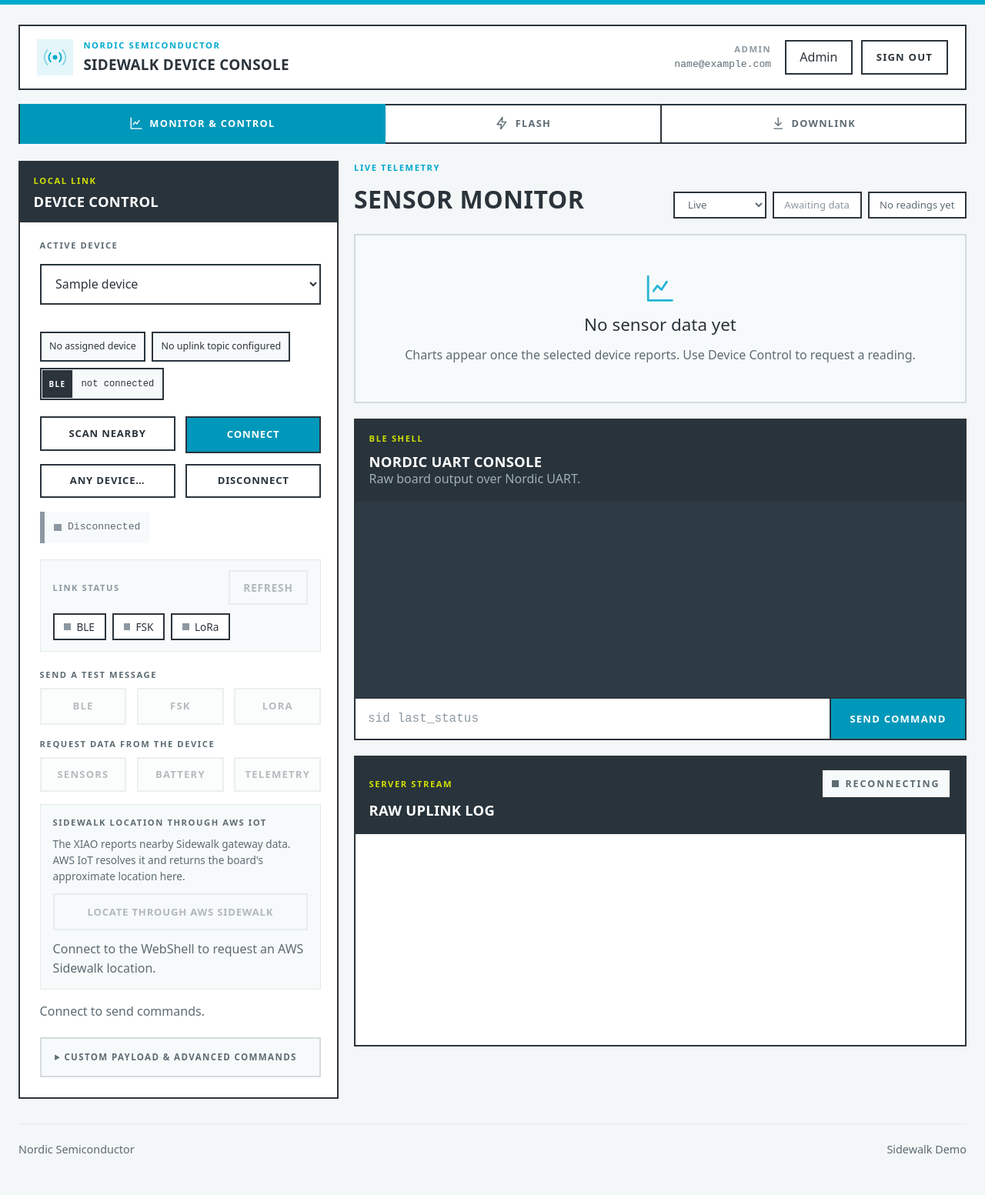
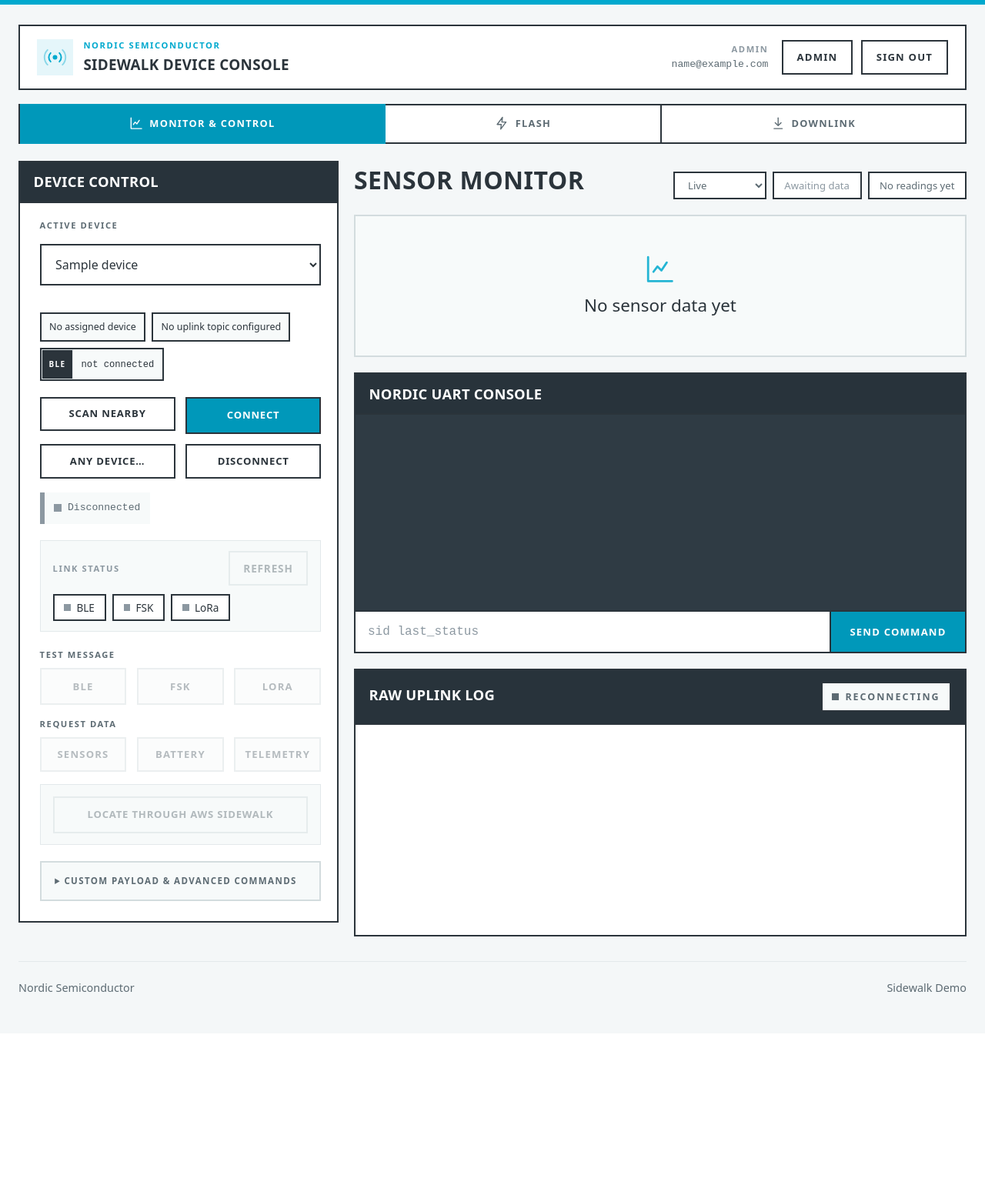
Before and after one commit to hlord2000/Sidewalk_Demo_Web_BLE, a Flask app: template templates/dashboard.html in a window 1280 px wide. Shown: the whole page at 77% size. After the commit the page ends 1289 px from the top, so only its background shows below. Run offline with Flask 3, Linux system fonts and the light colour scheme; the template is opened without the code that fills it: most values are stand-ins (such as "Sample title", 1, 10 or a date in 2020); some libraries are stand-ins or nearby versions; some web fonts are replaced.

Commit message:
Cut the explanatory copy from every page
The UI narrated itself: an eyebrow above every heading that the heading
already said, sentences describing what a visible panel is, and idle
status lines telling you to do the thing the disabled button beside them
would do.

Gone: the panel eyebrows (Local link, Live telemetry, Server stream, BLE
shell, Probe over USB, Cloud to device, Accounts, Inventory, Traffic, New
account, Provisioning), the descriptions under them, the Sidewalk-location
paragraph, the login marketing cards and session note, and the two idle
status strings. "Request data from the device" and "Send a test message"
shorten to "Request data" and "Test message".

Kept: the brand line in the app bar, every form and button-group label,
and every status line the JS writes into — those now start empty and
collapse to nothing until there is something to report.

Co-Authored-By: Claude Opus 5 (1M context) <noreply@anthropic.com>

```diff
--- a/static/app.js
+++ b/static/app.js
@@ -68,7 +68,7 @@ const deviceBySmsn = new Map();
 const deviceByFingerprint = new Map();
 const firmwareImages = config.firmwareImages || [];
 const firmwareImageMap = new Map(firmwareImages.map((image) => [image.id, image]));
-const DEFAULT_BLE_WORKFLOW_STATUS = "Connect to send commands.";
+const DEFAULT_BLE_WORKFLOW_STATUS = "";
 const BLE_DEVICE_MATCH_LABEL = "Nordic UART or Sidewalk BLE service";
 const DEFAULT_NUS_SERVICE_UUID = "6e400001-b5a3-f393-e0a9-e50e24dcca9e";
 const DEFAULT_NUS_RX_UUID = "6e400002-b5a3-f393-e0a9-e50e24dcca9e";
@@ -1944,7 +1944,7 @@ function resetBleShellState() {
   };
   setBleShellControlsDisabled(true);
   setBleWorkflowStatus(DEFAULT_BLE_WORKFLOW_STATUS);
-  setLocationStatus("Connect to the WebShell to request an AWS Sidewalk location.");
+  setLocationStatus("");
   updateConnectedDeviceUi();
   setConnState(false);
   renderLinkStatus();
@@ -2706,7 +2706,7 @@ async function connectBleShell(
           ? `Unverified board — shell commands go to ${bleDevice.name || "this board"}, the dashboard still shows ${dashboardDevice.name}.`
           : "Unverified board — it did not report a Sidewalk identity assigned to this account.",
       );
-      setLocationStatus("Verify the board's Sidewalk identity before requesting a location.");
+      setLocationStatus("Board unverified.");
       appendTerminal(
         `[warning] ${bleDevice.name || "This board"} did not report a Sidewalk identity assigned to this account; the session is unverified.\n`,
       );
@@ -2727,7 +2727,7 @@ async function connectBleShell(
     setBleWorkflowStatus(
       `Verified ${bleDevice.name || "WebShell"} as ${identifiedDevice.name}.`,
     );
-    setLocationStatus("Ready to request an AWS Sidewalk location.");
+    setLocationStatus("Ready.");
     appendTerminal(
       `[verified AWS device ${identifiedDevice.name} · ${identifiedDevice.wirelessDeviceId}]\n`,
     );
--- a/static/styles.css
+++ b/static/styles.css
@@ -3209,3 +3209,27 @@ dialog,
     min-width: 0;
   }
 }
+
+/* An empty status line should take no room: these fill in only when the JS has
+   something real to say. */
+.action-status:empty,
+.location-note:empty {
+  display: none;
+  margin: 0;
+}
+
+/* Link-styled buttons (Dashboard, Admin) share the button voice. */
+.ghost-button--link {
+  display: inline-flex;
+  align-items: center;
+  font-family: var(--sans-bold);
+  font-weight: 700;
+  font-size: 0.82rem;
+  letter-spacing: 0.09em;
+  text-transform: uppercase;
+  text-decoration: none;
+}
+
+.ghost-button--link:hover {
+  text-decoration: none;
+}
--- a/templates/base.html
+++ b/templates/base.html
@@ -6,7 +6,7 @@
     <meta name="theme-color" content="#28333b">
     <title>{% block title %}Sidewalk Demo{% endblock %}</title>
     <link rel="icon" type="image/svg+xml" href="{{ url_for('static', filename='assets/favicon.svg', v='1') }}">
-    <link rel="stylesheet" href="{{ url_for('static', filename='styles.css', v='20260819sharp') }}">
+    <link rel="stylesheet" href="{{ url_for('static', filename='styles.css', v='20260820trim') }}">
     {% block head %}{% endblock %}
   </head>
   <body class="{% block body_class %}brand-body{% endblock %}">
--- a/templates/dashboard.html
+++ b/templates/dashboard.html
@@ -7,7 +7,7 @@
 <script defer src="{{ url_for('static', filename='vendor/dap.umd.js', v='20260423webusb') }}"></script>
 <script defer src="{{ url_for('static', filename='ui.js', v='20260618loop') }}"></script>
 <script defer src="{{ url_for('static', filename='sensors.js', v='20260618tsfix') }}"></script>
-<script defer src="{{ url_for('static', filename='app.js', v='20260819sharp') }}"></script>
+<script defer src="{{ url_for('static', filename='app.js', v='20260820trim') }}"></script>
 {% endblock %}
 {% block body %}
 <main class="page-shell app-shell">
@@ -56,7 +56,6 @@
     <section class="loop-monitor">
     <div class="section-heading">
       <div>
-        <p class="eyebrow">Live telemetry</p>
         <h2>Sensor Monitor</h2>
       </div>
       <div class="section-heading-meta">
@@ -78,20 +77,13 @@
     <div id="sensor-empty" class="empty-state">
       <svg viewBox="0 0 24 24" aria-hidden="true"><path d="M3 3v18h18"/><path d="M7 14l3-4 3 3 4-6"/></svg>
       <h3>No sensor data yet</h3>
-      <p class="muted">
-        Charts appear once the selected device reports. Use Device Control to request a reading.
-      </p>
     </div>
 
     <div id="sensor-charts" class="chart-grid" hidden></div>
 
     <article class="panel panel-console loop-console">
       <div class="panel-head">
-        <span class="panel-head-inline">
-          <p class="eyebrow">BLE shell</p>
-          <h2>Nordic UART Console</h2>
-        </span>
-        <span class="muted">Raw board output over Nordic UART.</span>
+        <h2>Nordic UART Console</h2>
       </div>
       <div id="ble-terminal" class="terminal terminal-screen" aria-label="BLE shell output" role="log"></div>
       <form id="ble-command-form" class="command-row">
@@ -112,7 +104,6 @@
       <details class="log-disclosure" open>
         <summary>
           <span class="panel-head-inline">
-            <span class="eyebrow">Server stream</span>
             <h2>Raw Uplink Log</h2>
           </span>
           <span id="event-feed-status" class="live-badge live-badge--connecting">Connecting</span>
@@ -125,7 +116,6 @@
 
     <article class="panel loop-control">
       <div class="panel-head">
-        <p class="eyebrow">Local link</p>
         <h2>Device Control</h2>
       </div>
 
@@ -195,7 +185,7 @@
 
         <div class="control-actions">
           <div>
-            <p class="control-label">Send a test message</p>
+            <p class="control-label">Test message</p>
             <div class="inline-actions inline-actions--triple">
               <button type="button" class="js-link-workflow" data-workflow="ble" title="sid flow send ble">BLE</button>
               <button type="button" class="js-link-workflow" data-workflow="fsk" title="sid flow send fsk">FSK</button>
@@ -203,7 +193,7 @@
             </div>
           </div>
           <div>
-            <p class="control-label">Request data from the device</p>
+            <p class="control-label">Request data</p>
             <div class="inline-actions inline-actions--triple">
               <button type="button" class="js-shell-command ghost-button" data-command="sid flow sensor ble" data-label="Read sensors" title="sid flow sensor ble">Sensors</button>
               <button type="button" class="js-shell-command ghost-button" data-command="sid flow power ble" data-label="Read battery" title="sid flow power ble">Battery</button>
@@ -211,25 +201,14 @@
             </div>
           </div>
           <div class="location-control">
-            <div class="location-control-head">
-              <div>
-                <p class="control-label">Sidewalk Location through AWS IoT</p>
-                <p class="muted location-note">
-                  The XIAO reports nearby Sidewalk gateway data. AWS IoT resolves it
-                  and returns the board's approximate location here.
-                </p>
-              </div>
-            </div>
             <div class="inline-actions inline-actions--location">
               <button type="button" class="js-location-action" data-location-action="locate">
                 Locate through AWS Sidewalk
               </button>
             </div>
-            <p id="location-status" class="muted action-status" aria-live="polite">
-              Connect to the WebShell to request an AWS Sidewalk location.
-            </p>
+            <p id="location-status" class="muted action-status" aria-live="polite"></p>
           </div>
-          <p id="ble-workflow-status" class="muted action-status">Connect to send commands.</p>
+          <p id="ble-workflow-status" class="muted action-status"></p>
         </div>
 
         <details class="console-secondary">
@@ -315,9 +294,7 @@
   <section class="tabpanel" data-tab-panel="flash" role="tabpanel" hidden>
     <article class="panel panel-wide panel-flash">
       <div class="panel-head">
-        <p class="eyebrow">Probe over USB</p>
         <h2>WebUSB Flash</h2>
-        <p class="muted">Select the CMSIS-DAP probe in a Chromium browser, pick a bundled image or your own <code>.hex</code>, and flash over WebUSB.</p>
       </div>
       <div class="stack flash-stack">
         <div class="inline-fields flash-source-grid">
@@ -368,9 +345,7 @@
   <section class="tabpanel" data-tab-panel="downlink" role="tabpanel" hidden>
     <article class="panel panel-wide panel-downlink">
       <div class="panel-head">
-        <p class="eyebrow">Cloud to device</p>
         <h2>Cloud Downlink</h2>
-        <p class="muted">Send a payload to the selected device.</p>
       </div>
       {% if not page_config.selectedDeviceId %}
       <pre id="downlink-status" class="status-box">No device is assigned to this account yet.</pre>
--- a/templates/login.html
+++ b/templates/login.html
@@ -16,25 +16,10 @@
         </a>
         <h1>Monitor and control Amazon Sidewalk devices from the browser.</h1>
       </div>
-      <div class="brand-highlights">
-        <div class="highlight-card">
-          <span class="highlight-label">Cloud</span>
-          <strong>AWS IoT MQTT Routing</strong>
-        </div>
-        <div class="highlight-card">
-          <span class="highlight-label">Interface</span>
-          <strong>over Web BLE</strong>
-        </div>
-        <div class="highlight-card">
-          <span class="highlight-label">Demo</span>
-          <strong>Provision and test devices</strong>
-        </div>
-      </div>
     </aside>
 
     <section class="login-card">
       <h2>Sign in</h2>
-      <p class="muted">Stay signed in on this browser for 30 days.</p>
       <form method="post" class="login-form">
         <label>
           <span>Email</span>
```
Also changed, not shown: templates/admin.html (+0 -11 lines).
